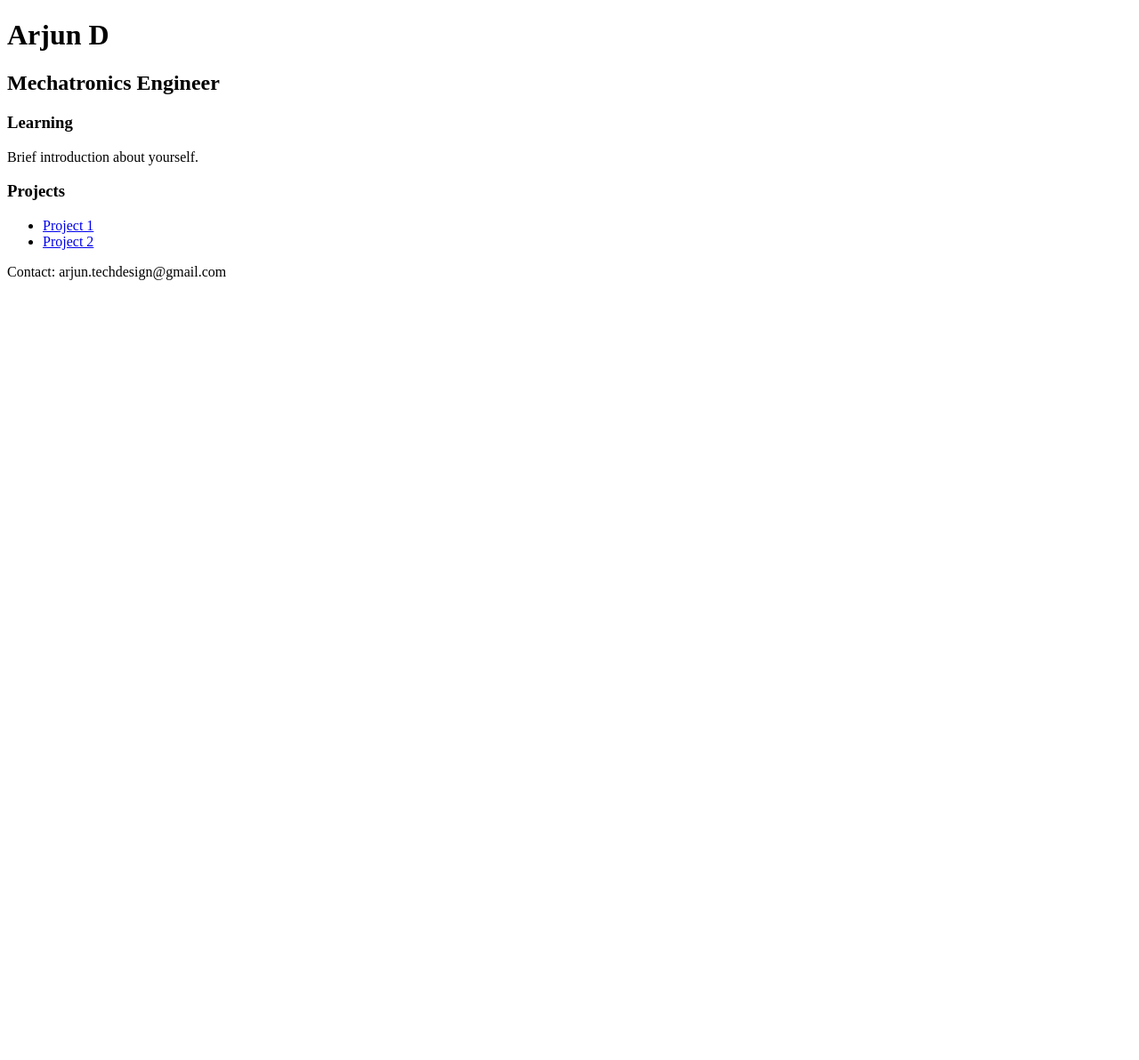
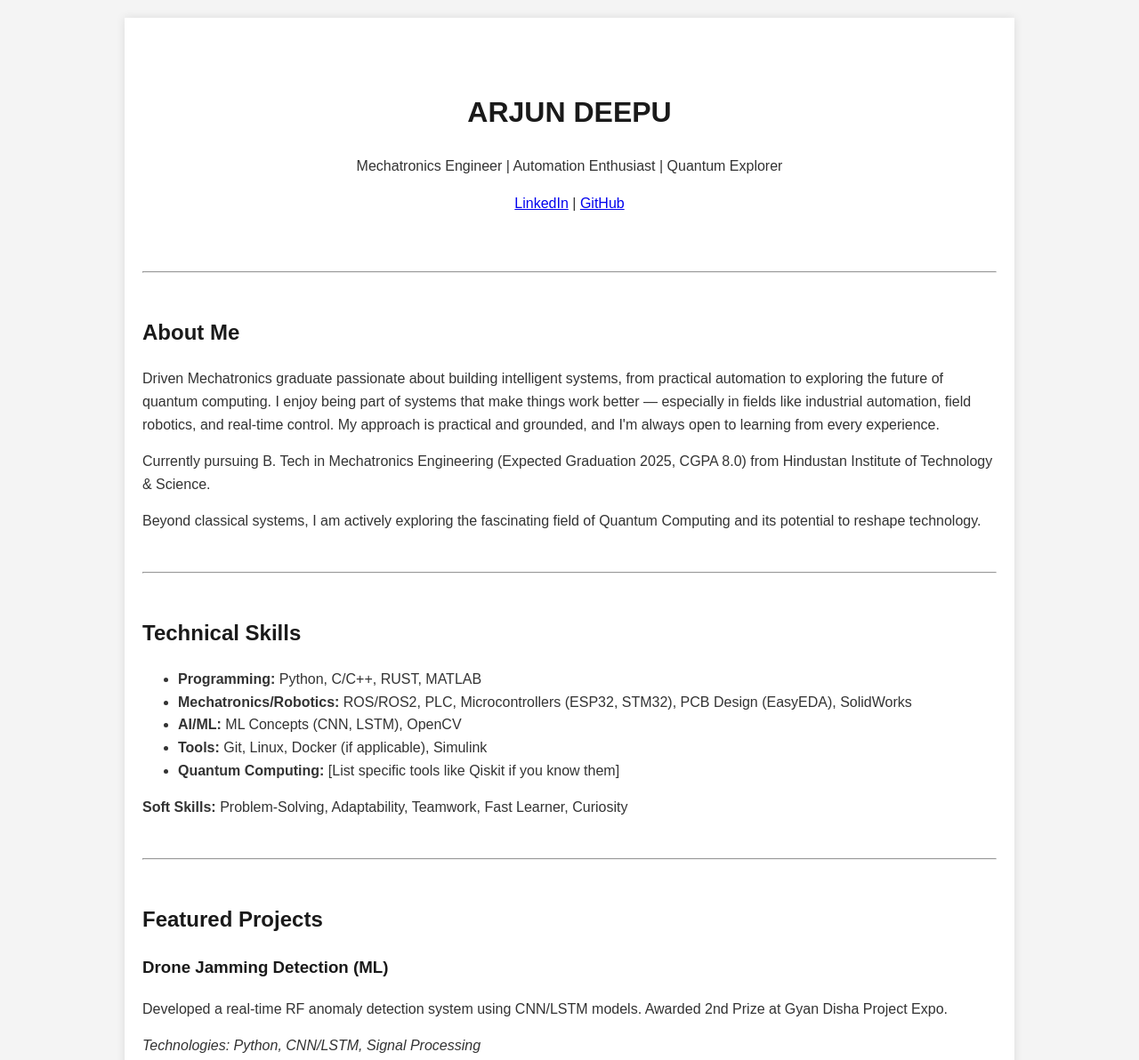
Before and after one commit to ArjunD08/ArjunD08.github.io, a plain HTML site: page index.html in a window 1280 px wide. Shown: the top 1192 px of the page at 89% size. Before the commit the page ends 800 px from the top, so only its background shows below. Drawn offline with Linux system fonts and the light colour scheme.

Commit message:
Update index.html

```diff
--- a/index.html
+++ b/index.html
@@ -3,29 +3,133 @@
 <head>
     <meta charset="UTF-8">
     <meta name="viewport" content="width=device-width, initial-scale=1.0">
-    <title>Your Portfolio</title>
-    <link rel="stylesheet" href="styles.css">
+    <title>Arjun Deepu - Mechatronics Engineer</title>
+    <!-- Basic Styling (We'll improve this later) -->
+    <style>
+        body {
+            font-family: sans-serif; /* Use a clean default font */
+            line-height: 1.6;
+            margin: 0;
+            padding: 0;
+            background-color: #f4f4f4; /* Light gray background */
+            color: #333; /* Dark gray text */
+        }
+        .container {
+            max-width: 960px; /* Limit content width */
+            margin: 20px auto; /* Center the content */
+            padding: 20px;
+            background-color: #fff; /* White background for content */
+            box-shadow: 0 0 10px rgba(0,0,0,0.1); /* Subtle shadow */
+        }
+        h1, h2, h3 {
+            color: #1a1a1a; /* Slightly darker headings */
+        }
+        /* Add more styles here later */
+    </style>
 </head>
 <body>
-    <header>
-        <h1>Arjun D</h1>
-        <h2>Mechatronics Engineer</h2>
-    </header>
-    <main>
-        <section>
-            <h3>Learning</h3>
-            <p>Brief introduction about yourself.</p>
+
+    <div class="container">
+
+        <!-- SECTION 1: Hero -->
+        <header style="text-align: center; padding: 40px 0;">
+            <h1>ARJUN DEEPU</h1>
+            <p>Mechatronics Engineer | Automation Enthusiast | Quantum Explorer</p>
+            <p>
+                <a href="YOUR_LINKEDIN_URL_HERE" target="_blank">LinkedIn</a> |
+                <a href="https://github.com/yourusername" target="_blank">GitHub</a>
+                <!-- Replace YOUR_LINKEDIN_URL_HERE and yourusername -->
+            </p>
+        </header>
+
+        <hr>
+
+        <!-- SECTION 2: About -->
+        <section id="about" style="padding: 20px 0;">
+            <h2>About Me</h2>
+            <p>
+                Driven Mechatronics graduate passionate about building intelligent systems, from practical automation to exploring the future of quantum computing. I enjoy being part of systems that make things work better — especially in fields like industrial automation, field robotics, and real-time control. My approach is practical and grounded, and I'm always open to learning from every experience.
+            </p>
+            <p>
+                Currently pursuing B. Tech in Mechatronics Engineering (Expected Graduation 2025, CGPA 8.0) from Hindustan Institute of Technology & Science.
+            </p>
+             <p>
+                Beyond classical systems, I am actively exploring the fascinating field of Quantum Computing and its potential to reshape technology.
+             </p>
         </section>
-        <section>
-            <h3>Projects</h3>
+
+        <hr>
+
+        <!-- SECTION 3: Skills (Basic List) -->
+        <section id="skills" style="padding: 20px 0;">
+            <h2>Technical Skills</h2>
             <ul>
-                <li><a href="link-to-project">Project 1</a></li>
-                <li><a href="link-to-project">Project 2</a></li>
+                <li><b>Programming:</b> Python, C/C++, RUST, MATLAB</li>
+                <li><b>Mechatronics/Robotics:</b> ROS/ROS2, PLC, Microcontrollers (ESP32, STM32), PCB Design (EasyEDA), SolidWorks</li>
+                <li><b>AI/ML:</b> ML Concepts (CNN, LSTM), OpenCV</li>
+                <li><b>Tools:</b> Git, Linux, Docker (if applicable), Simulink</li>
+                <li><b>Quantum Computing:</b> [List specific tools like Qiskit if you know them]</li>
+                <!-- Add/Refine skills based on your resume -->
             </ul>
+             <p><b>Soft Skills:</b> Problem-Solving, Adaptability, Teamwork, Fast Learner, Curiosity</p>
         </section>
-    </main>
-    <footer>
-        <p>Contact: arjun.techdesign@gmail.com</p>
-    </footer>
+
+        <hr>
+
+        <!-- SECTION 4: Projects (Placeholders) -->
+        <section id="projects" style="padding: 20px 0;">
+            <h2>Featured Projects</h2>
+
+            <div>
+                <h3>Drone Jamming Detection (ML)</h3>
+                <p>Developed a real-time RF anomaly detection system using CNN/LSTM models. Awarded 2nd Prize at Gyan Disha Project Expo.</p>
+                <p><i>Technologies: Python, CNN/LSTM, Signal Processing</i></p>
+                <!-- Add link to GitHub Repo later -->
+            </div>
+            <br>
+            <div>
+                <h3>Breadboard++</h3>
+                <p>Designed a wire-free circuit prototyping platform using analog crosspoint matrix switches.</p>
+                <p><i>Technologies: PCB Design (EasyEDA), Analog Switches, Microcontroller</i></p>
+                 <!-- Add link to GitHub Repo later -->
+            </div>
+            <br>
+             <div>
+                <h3>Micromouse Maze Solver</h3>
+                <p>Built a maze-solving bot using Wall Following Algorithm and PID control.</p>
+                <p><i>Technologies: C++, Arduino/STM32, PID Control, Sensors</i></p>
+                 <!-- Add link to GitHub Repo later -->
+            </div>
+            <!-- Add more project placeholders here -->
+
+        </section>
+
+        <hr>
+
+        <!-- SECTION 5: Contact -->
+        <section id="contact" style="padding: 20px 0; text-align: center;">
+            <h2>Get In Touch</h2>
+            <p>I'm seeking opportunities in Mechatronics, Automation, and related fields. Let's connect!</p>
+            <p>
+                Email: <a href="mailto:Arjun.techdesign@gmail.com">Arjun.techdesign@gmail.com</a>
+            </p>
+             <p>
+                <a href="YOUR_LINKEDIN_URL_HERE" target="_blank">LinkedIn</a> |
+                <a href="https://github.com/yourusername" target="_blank">GitHub</a>
+                <!-- Replace YOUR_LINKEDIN_URL_HERE and yourusername -->
+            </p>
+        </section>
+
+        <hr>
+
+        <!-- SECTION 6: Footer -->
+        <footer style="text-align: center; padding: 20px 0; font-size: 0.9em; color: #666;">
+            <p>© 2024 Arjun Deepu</p>
+            <!-- You can add a link to download your resume PDF here later -->
+            <!-- <p><a href="Arjun_Deepu_Resume.pdf" target="_blank">Download Resume (PDF)</a></p> -->
+        </footer>
+
+    </div> <!-- End Container -->
+
 </body>
 </html>
```
